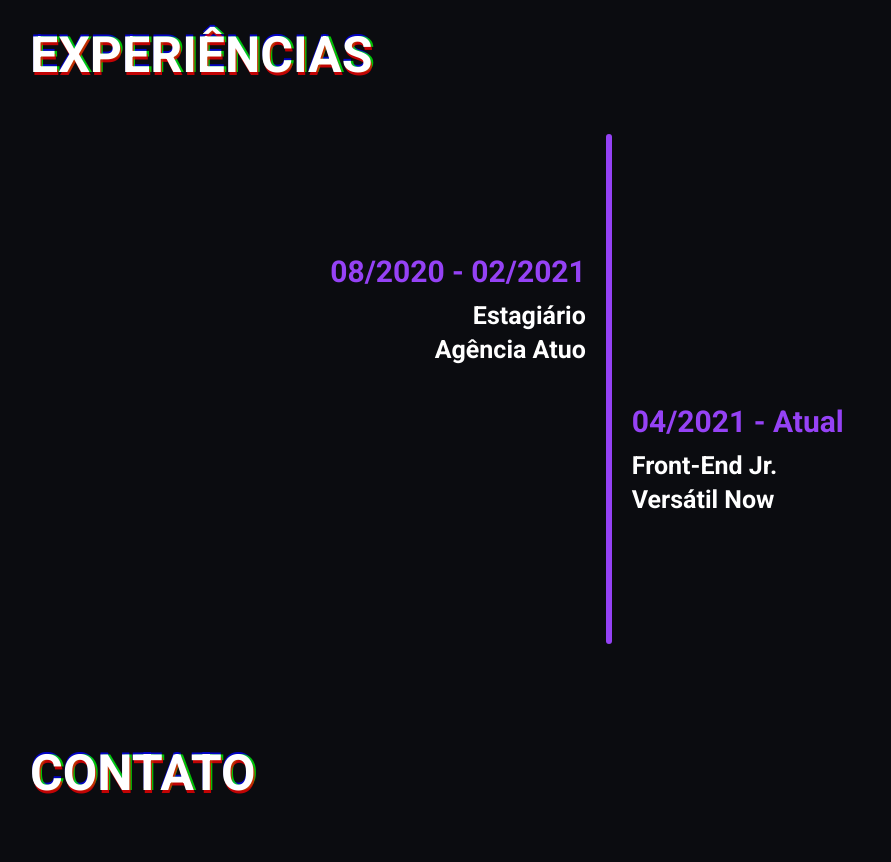
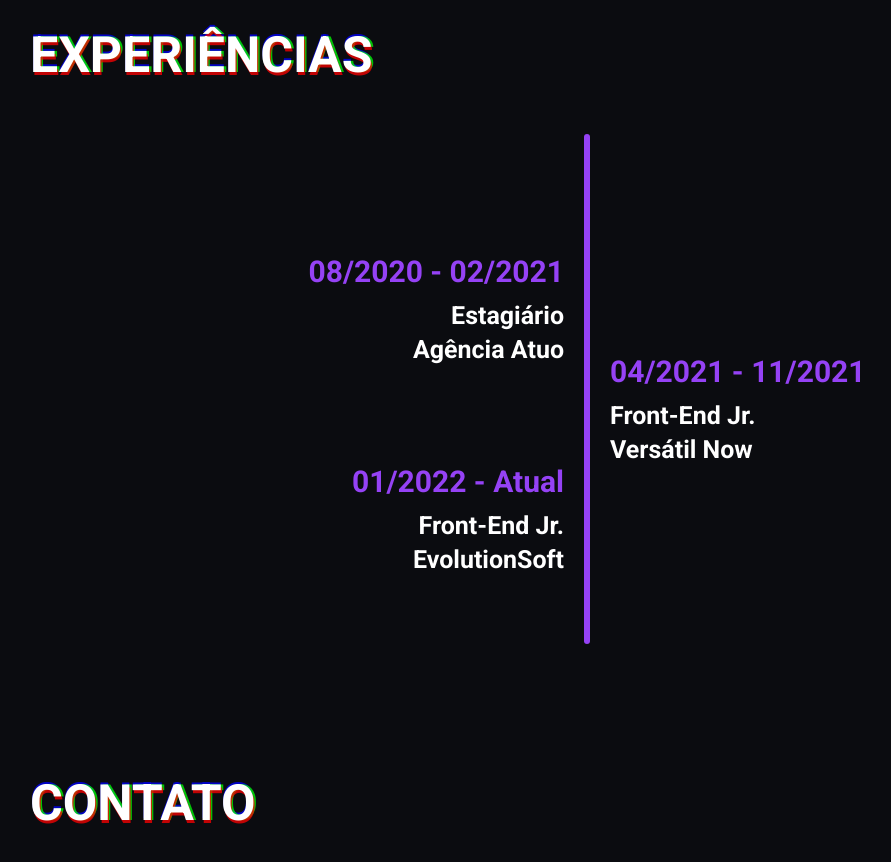
Before and after one commit to MatheusKrapf/portifolio, a Next.js app: page / in a window 1280 px wide. Shown: the part 2720-3582 px from the top of the page, without its empty margins (53-944 px from the left). Built offline with nearby package versions, Linux system fonts and the light colour scheme.

Commit message:
- atualizacao portfolio

```diff
--- a/src/components/About/index.tsx
+++ b/src/components/About/index.tsx
@@ -2,7 +2,7 @@
 
 import * as S from './styles'
 
-const fotoImage = '/img/about/foto.png'
+const fotoImage = '/img/about/foto2.jpg'
 
 const About = () => {
   return (
--- a/src/components/Experiences/index.tsx
+++ b/src/components/Experiences/index.tsx
@@ -9,17 +9,29 @@
         <S.Title>Experiências</S.Title>
         <S.ExperiencesContainer>
           <S.ExperienceContentLeft>
-            <S.DateExperience>08/2020 - 02/2021</S.DateExperience>
-            <S.TitleExperience>Estagiário</S.TitleExperience>
-            <S.LocalExperience>Agência Atuo</S.LocalExperience>
+            <S.ContainetExperience>
+              <S.DateExperience>08/2020 - 02/2021</S.DateExperience>
+              <S.TitleExperience>Estagiário</S.TitleExperience>
+              <S.LocalExperience>Agência Atuo</S.LocalExperience>
+            </S.ContainetExperience>
+
+            <S.ContainetExperience>
+              <S.DateExperience>01/2022 - Atual</S.DateExperience>
+              <S.TitleExperience>Front-End Jr.</S.TitleExperience>
+              <S.LocalExperience>EvolutionSoft</S.LocalExperience>
+            </S.ContainetExperience>
           </S.ExperienceContentLeft>
+
           <S.LineContainer>
             <S.Line></S.Line>
           </S.LineContainer>
+
           <S.ExperienceContentRight>
-            <S.DateExperience>04/2021 - Atual</S.DateExperience>
-            <S.TitleExperience>Front-End Jr.</S.TitleExperience>
-            <S.LocalExperience>Versátil Now</S.LocalExperience>
+            <S.ContainetExperience>
+              <S.DateExperience>04/2021 - 11/2021</S.DateExperience>
+              <S.TitleExperience>Front-End Jr.</S.TitleExperience>
+              <S.LocalExperience>Versátil Now</S.LocalExperience>
+            </S.ContainetExperience>
           </S.ExperienceContentRight>
         </S.ExperiencesContainer>
       </S.Content>
--- a/src/components/Experiences/styles.ts
+++ b/src/components/Experiences/styles.ts
@@ -98,7 +98,7 @@
   display: flex;
   flex-direction: column;
   padding-left: 20px;
-  padding-top: 270px;
+  padding-top: 220px;
 
   @media screen and (max-width: 768px) {
     padding-top: 200px;
@@ -146,3 +146,6 @@
   border-left: 6px solid #9542f5;
   border-radius: 5px;
 `
+export const ContainetExperience = styled.div`
+  padding-bottom: 100px;
+`
```
Also changed, not shown: public/img/about/foto2.jpg (added), public/sw.js.
